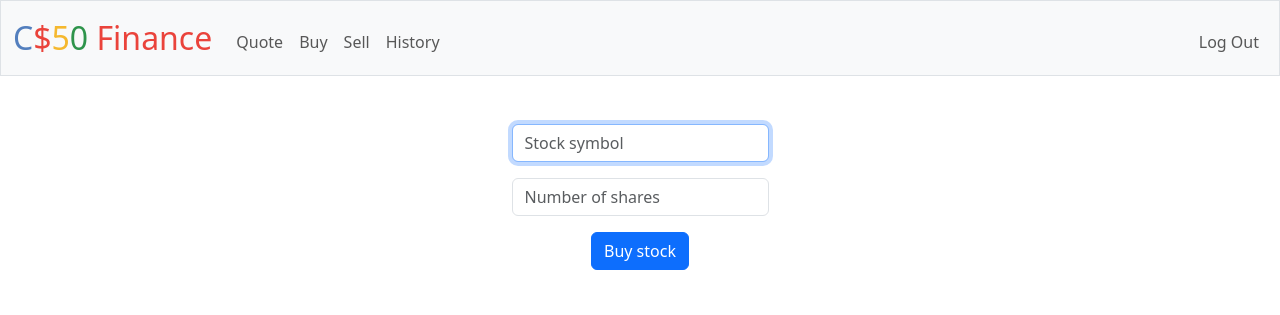
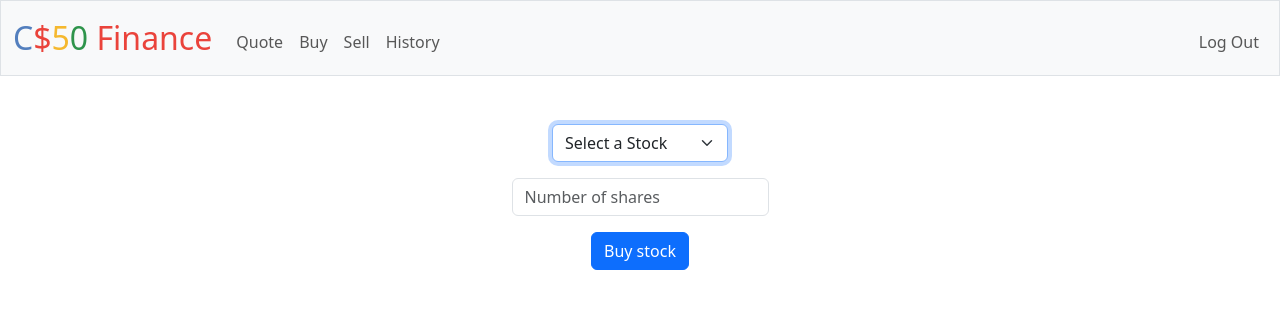
Before and after one commit to ramicoder/CS50-Finance, a Flask app: page /buy in a window 1280 px wide. Shown: the top 315 px of the page. Run offline with Flask 3, Linux system fonts and the light colour scheme; a user stored in the database is signed in; some libraries are stand-ins or nearby versions.

Commit message:
changed the stock symbol input field from a test field into a dropdown selection input let python handle the math logic for buying and calculating total ownership instead of SQL for more accuracy and precision

```diff
--- a/app.py
+++ b/app.py
@@ -39,7 +39,7 @@ def index():
     user_id = session["user_id"]
 
     rows = db.execute(
-        "SELECT symbol, SUM(shares) AS shares FROM transactions WHERE user_id = ? GROUP BY symbol", user_id)
+    "SELECT symbol, SUM(shares) AS shares FROM transactions WHERE user_id = ? GROUP BY symbol HAVING SUM(shares) > 0", user_id)
     cash_balance = db.execute("SELECT cash FROM users WHERE id = (?)", user_id)[0]["cash"]
     total_owned = cash_balance
 
@@ -81,8 +81,9 @@ def buy():
         price = lookup(symbol)["price"]
 
         if price * shares <= currentCash:
-            db.execute("UPDATE users SET cash = cash - (? * ?) WHERE id = (?)",
-                       lookup(symbol)["price"], shares, user_id)
+            cost = shares * price
+
+            db.execute("UPDATE users SET cash = cash - ? WHERE id = ?", cost, user_id)
             db.execute("INSERT INTO transactions (user_id, symbol, shares, price, transaction_type) VALUES (?, ?, ?, ?, ?)",
                        user_id, symbol, shares, price, 'Purchase')
 
@@ -184,7 +185,6 @@ def change():
 
         newPass = generate_password_hash(password)
         db.execute("UPDATE users SET hash = (?) WHERE username = ?", newPass, user)
-        success = True
         return redirect("/")
     return render_template("change.html")
 
@@ -297,10 +297,7 @@ def sell():
 
         sale_value = symbolExist["price"] * shares
 
-        db.execute("INSERT INTO transactions (user_id, symbol, shares, price, transaction_type) VALUES(?, ?, ?, ?, ?)",
-                   user_id, symbol, -shares, symbolExist["price"], 'Sale')
-        db.execute("UPDATE users SET cash = cash + (?) WHERE id = (?)", sale_value, user_id)
-
+        db.execute("UPDATE users SET cash = cash + ? WHERE id = ?", sale_value, user_id)
         return redirect("/")
 
     return render_template("sell.html", symbols=[symbol["symbol"] for symbol in db.execute("SELECT symbol FROM transactions")])
--- a/templates/buy.html
+++ b/templates/buy.html
@@ -7,7 +7,17 @@
 {% block main %}
     <form action="/buy" method="post">
         <div class="mb-3">
-            <input autocomplete="off" autofocus class="form-control mx-auto w-auto" name="symbol" placeholder="Stock symbol" required type="text">
+            <select class="form-select mx-auto w-auto" name="symbol" required autofocus>
+                <option disabled selected value="">Select a Stock</option>
+                <option value="AAPL">Apple (AAPL)</option>
+                <option value="AMZN">Amazon (AMZN)</option>
+                <option value="GOOGL">Google (GOOGL)</option>
+                <option value="META">Meta (META)</option>
+                <option value="MSFT">Microsoft (MSFT)</option>
+                <option value="NFLX">Netflix (NFLX)</option>
+                <option value="NVDA">NVIDIA (NVDA)</option>
+                <option value="TSLA">Tesla (TSLA)</option>
+            </select>
         </div>
         <div class="mb-3">
             <input class="form-control mx-auto w-auto" name="shares" placeholder="Number of shares" required type="number" min="1">
```
